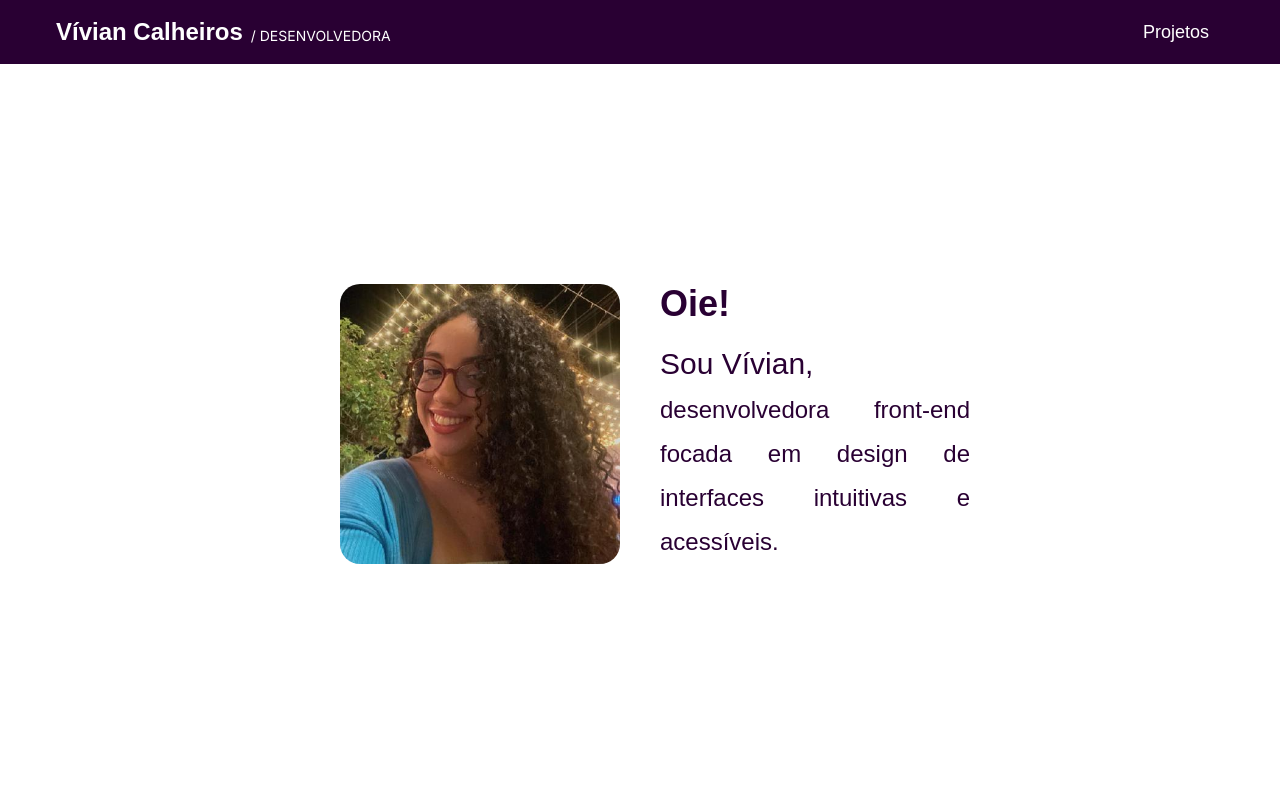
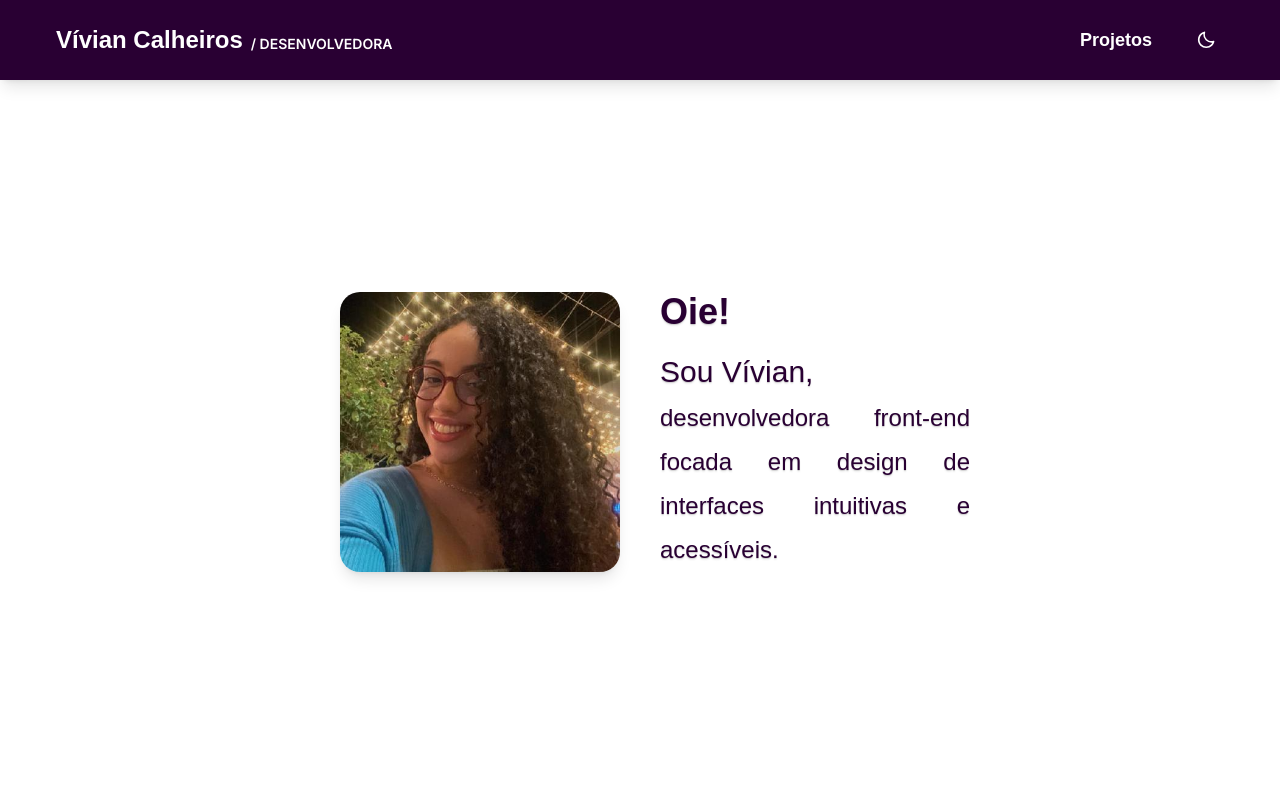
Before and after one commit to viviancalheiros/portfolio, a Next.js app: page / in a window 1280 px wide. Shown: the top 800 px of the page. Built offline with nearby package versions, Linux system fonts and the light colour scheme; a web font is replaced by a local one.

Commit message:
:lipstick: style: add dark mode

```diff
--- a/app/globals.css
+++ b/app/globals.css
@@ -1,4 +1,6 @@
 @import "tailwindcss";
+
+@custom-variant dark (&:where(.dark, .dark *));
 
 :root {
   --background: #ffffff;
--- a/app/layout.tsx
+++ b/app/layout.tsx
@@ -2,6 +2,7 @@ import type { Metadata } from "next";
 import type { ReactNode } from "react";
 import { Averia_Serif_Libre } from "next/font/google";
 import "./globals.css";
+import Providers from "./providers";
 import Header from "@/components/Header";
 import Footer from "@/components/Footer";
 
@@ -22,11 +23,13 @@ type Props = {
 
 export default function RootLayout({ children }: Props) {
   return (
-    <html lang="pt-BR">
+    <html lang="pt-BR" suppressHydrationWarning>
       <body className={`${averia.className}`}>
-        <Header />
-        {children}
-        <Footer />
+        <Providers>
+          <Header />
+            {children}
+          <Footer />
+        </Providers>
       </body>
     </html>
   )
--- a/app/page.tsx
+++ b/app/page.tsx
@@ -3,9 +3,9 @@ import Reveal from '@/components/Reveal';
 
 export default function Home() {
   return (
-    <div className='w-full overflow-x-clip'>
-      <div className="w-full mt-16 mb-12 md:h-screen md:mb-0 md:-mt-10 flex flex-col md:flex-row items-center gap-10">
-        <div className="w-1/2 flex items-center justify-end">
+    <div className='w-full overflow-x-clip dark:bg-[#14001A] text-shadow-sm text-purple-dark dark:text-[#F7F4ED]'>
+      <div className="w-full mt-16 mb-12 md:h-screen md:mb-0 md:mt-0 flex flex-col md:flex-row items-center gap-10">
+        <div className="w-1/2 md:-mt-24 flex items-center justify-end">
           <Reveal direction="left">
               <Image
                 src="/home/me.jpg"
@@ -13,10 +13,11 @@ export default function Home() {
                 width={280}
                 height={280}
                 style={{ borderRadius: "20px" }}
+                className='shadow-lg'
               />
           </Reveal>
         </div>
-        <div className="w-4/5 md:w-1/2 flex flex-col justify-left text-purple-dark">
+        <div className="w-4/5 md:-mt-24 md:w-1/2 flex flex-col justify-left">
           <Reveal direction="right">
             <p className="text-3xl md:text-4xl mb-4 font-semibold">Oie!</p>
             <p className="text-2xl/11 md:text-3xl/12">Sou Vívian,</p>
@@ -25,7 +26,7 @@ export default function Home() {
         </div>
       </div>
       <div className='w-full flex flex-col items-center'>
-        <div className="w-4/5 md:w-2/3 flex flex-col md:flex-row mb-12">
+        <div className="w-4/5 md:-mt-12 md:w-2/3 flex flex-col md:flex-row mb-12">
           <div className='md:w-1/4'>
             <Reveal direction='left'>
               <p className="text-2xl/11 font-semibold mb-4">
--- /dev/null
+++ b/app/providers.tsx
@@ -0,0 +1,19 @@
+'use client';
+
+import { ThemeProvider } from 'next-themes';
+
+export default function Providers({
+  children,
+}: {
+  children: React.ReactNode;
+}) {
+  return (
+    <ThemeProvider
+      attribute="class"
+      defaultTheme="light"
+      enableSystem={false}
+    >
+      {children}
+    </ThemeProvider>
+  );
+}
--- a/components/Footer.tsx
+++ b/components/Footer.tsx
@@ -4,7 +4,7 @@ import Link from "next/link";
 
 export default function Footer () {
     return (
-        <div className="w-full h-16 bg-purple-dark text-white flex flex-row items-center justify-center gap-2">
+        <div className="w-full h-16 bg-purple-dark dark:bg-[#390047] text-white flex flex-row items-center justify-center gap-2 shadow-lg">
             <Link href={"https://www.linkedin.com/in/v%C3%ADvian-calheiros/"}>
                 <TiSocialLinkedinCircular size={44} />
             </Link>
--- a/components/Header.tsx
+++ b/components/Header.tsx
@@ -1,6 +1,7 @@
 import { Inter } from "next/font/google";
 import { FolderCode } from 'lucide-react';
 import Link from "next/link";
+import ThemeToggle from "./ThemeToggle";
 
 const inter = Inter({
     subsets: ["latin"],
@@ -9,7 +10,7 @@ const inter = Inter({
 
 export default function Header () {
     return (
-        <div className="w-full md:h-16 h-20 bg-purple-dark text-white flex flex-row gap-2 justify-center items-center">
+        <div className="w-full h-20 bg-purple-dark dark:bg-[#390047] text-white font-bold flex flex-row gap-2 justify-center items-center shadow-lg">
             <Link href="/" className="w-1/2 justify-center md:w-3/4 md:ml-10 md:justify-start flex flex-row h-fit gap-2">
                 <span className="font-semibold md:text-2xl md:ml-4">Vívian Calheiros</span>
                 <span className={`${inter.className} md:text-sm md:uppercase md:self-center md:mt-2 md:block hidden`}>/ Desenvolvedora</span>
@@ -19,6 +20,7 @@ export default function Header () {
                 <button className="hover:border-b-3 hover:mb-1 w-20 cursor-pointer">
                     <Link href="/projects">Projetos</Link>
                 </button>
+                <ThemeToggle />
             </div>
             {/* Em telas pequenas: apenas ícones */}
             <div className="md:hidden w-1/2 flex flex-row justify-end mr-10">
--- /dev/null
+++ b/components/ThemeToggle.tsx
@@ -0,0 +1,28 @@
+'use client';
+
+import { useEffect, useState } from 'react';
+import { useTheme } from 'next-themes';
+import { BiSun, BiMoon } from 'react-icons/bi';
+
+export default function ThemeToggle() {
+  const { theme, setTheme } = useTheme();
+  const [mounted, setMounted] = useState(false);
+
+  useEffect(() => setMounted(true), []);
+
+  if (!mounted) return null;
+
+  function isDark() {
+    return theme === "dark";
+  }
+
+  return (
+    <button
+      className="focus:outline-none cursor-pointer"
+      onClick={() => setTheme(isDark() ? "light" : "dark")}
+      aria-label="Mudar tema"
+    >
+      {isDark() ? <BiSun size={20} /> : <BiMoon size={20} />}
+    </button>
+  );
+}
--- a/package.json
+++ b/package.json
@@ -12,6 +12,7 @@
     "lucide-react": "^1.54.0",
     "motion": "^14.2.0",
     "next": "16.1.6",
+    "next-themes": "^0.4.6",
     "react": "19.2.3",
     "react-dom": "19.2.3",
     "react-icons": "^5.7.0"
```
Also changed, not shown: 1 other file (tests, documents, lock files or other folders).
